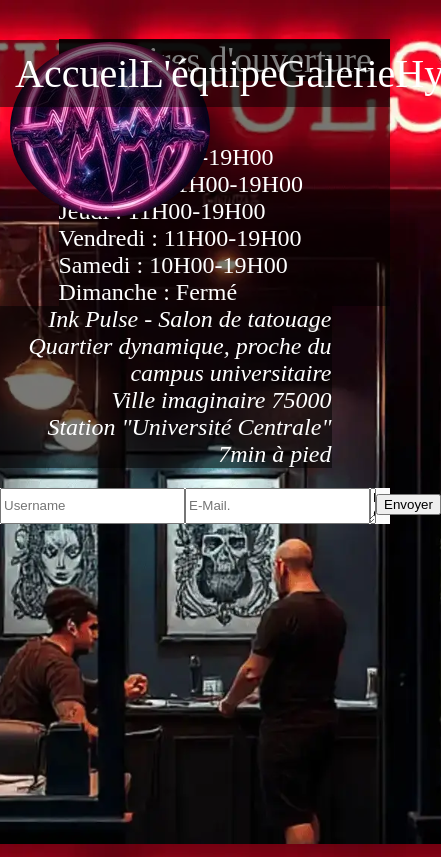
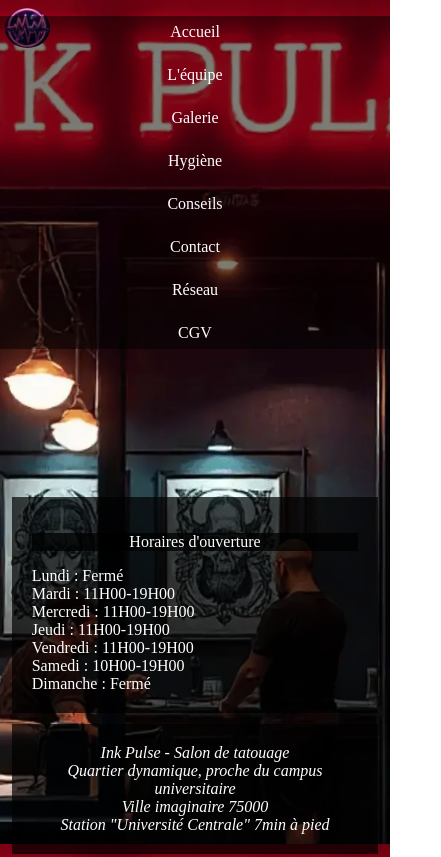
Before and after one commit to ChrystelleAlbina/Ink-Pulse, a plain HTML site: page contact.html in a window 390 px wide. Shown: the top 857 px of the page, 441 px wide, since content can reach past the window. Drawn offline with Linux system fonts and the light colour scheme.

Commit message:
Avant dernier changement

```diff
--- a/Ink.css
+++ b/Ink.css
@@ -44,6 +44,7 @@ li {
 a {
   color: white;
   text-decoration: none;
+  transition: all 0.3s ease;
 }
 
 .rencontre {
@@ -58,7 +59,7 @@ a {
 }
 footer {
   color: white;
-  position: fixed;
+  position: relative; /* Changer fixed en relative */
   bottom: 0;
   left: 0;
   right: 0;
@@ -114,6 +115,7 @@ img {
   width: 100%;
   height: auto;
   border-radius: 50%;
+  max-width: 100%; /* Évite le débordement */
 }
 
 /* Galerie */
@@ -180,40 +182,290 @@ img {
 
 /* contact */
 .horaires {
-  margin-top: 10%;
-  margin-left: 15%;
+  margin-top: 3%;
+  margin-left: auto;
+  margin-right: auto;
+  max-width: 800px; /* Ajouté pour limiter la largeur */
+  padding: 20px; /* Ajouté pour l'espacement interne */
   color: white;
   font-size: 1.5em;
-  background-color: rgba(0, 0, 0, 0.521);
+  background-color: rgba(0, 0, 0, 0.7);
 }
 address {
+  margin-top: 20px; /* Ajouté pour l'espacement */
+  margin-left: auto; /* Ajouté pour centrer */
+  margin-right: auto;
+  max-width: 800px; /* Ajouté pour limiter la largeur */
+  padding: 20px; /* Ajouté pour l'espacement interne */
   color: white;
   font-size: 1.5em;
-  margin-right: 15%;
-  background-color: rgba(0, 0, 0, 0.521);
-  text-align: right;
+  background-color: rgba(0, 0, 0, 0.7);
+  text-align: center; /* Changé de right à center */
 }
-.formulaire {
-  margin-top: 5%;
-  border-radius: 20px;
+
 .form {
   margin: 2% auto; /* Centre le formulaire horizontalement */
   max-width: 600px; /* Limite la largeur du formulaire */
   color: white;
-  font-size: 1.5em;
-  background-color: rgba(255, 255, 255, 0.986);
+  font-size: 1.2em;
+  background-color: rgba(0, 0, 0, 0.8); /* Fond plus opaque */
+  padding: 30px;
+  border-radius: 15px;
+  box-shadow: 0 0 20px rgba(255, 255, 255, 0.1); /* Ajoute une ombre légère */
   display: flex;
-  display: flex;
+  flex-direction: column;
+  gap: 20px; /* Espace entre les éléments du formulaire */
 }
 
-.parent {
-display: grid;
-grid-template-columns: repeat(5, 1fr);
-grid-template-rows: repeat(5, 1fr);
-grid-column-gap: 0px;
-grid-row-gap: 0px;
+/* Styles pour les inputs du formulaire */
+.form input,
+.form textarea {
+  width: 100%;
+  padding: 10px;
+  margin: 8px 0;
+  border: 1px solid rgba(255, 255, 255, 0.3);
+  border-radius: 5px;
+  background-color: rgba(255, 255, 255, 0.1);
+  color: white;
 }
-.hour { grid-area: 1 / 1 / 2 / 2; }
-.adresse { grid-area: 1 / 2 / 2 / 3; }
-.form { grid-area: 2 / 2 / 3 / 3; }
-.div4 { grid-area: 2 / 1 / 3 / 2; }
+
+/* Style pour le bouton du formulaire */
+.form button {
+  padding: 12px 25px;
+  background-color: #39ff14; /* Même couleur que votre titre néon */
+  color: black;
+  border: none;
+  border-radius: 5px;
+  cursor: pointer;
+  font-weight: bold;
+  transition: all 0.3s ease;
+}
+
+.form button:hover {
+  background-color: #2fcc11;
+  box-shadow: 0 0 10px #39ff14;
+}
+
+/* Style pour les labels */
+.form label {
+  font-weight: bold;
+  margin-bottom: 5px;
+}
+
+/* Style pour focus des inputs */
+.form input:focus,
+.form textarea:focus {
+  outline: none;
+  border-color: #39ff14;
+  box-shadow: 0 0 5px rgba(57, 255, 20, 0.5);
+}
+
+/* Media Queries pour Tablettes (768px à 1024px) */
+@media screen and (max-width: 1024px) {
+  ul {
+    font-size: 25px;
+    flex-wrap: wrap;
+    justify-content: center;
+    gap: 15px;
+  }
+
+  .logo {
+    width: 80px;
+    top: 2%;
+  }
+
+  .team,
+  .galerie {
+    margin-top: 20%;
+    grid-template-columns: repeat(2, 1fr);
+    gap: 4%;
+  }
+
+  .member1,
+  .member2,
+  .member3,
+  .member4,
+  .Bo,
+  .Charles,
+  .Victoria {
+    grid-column: auto;
+    grid-row: auto;
+  }
+
+  .titre_neon {
+    font-size: 2em;
+    margin-top: 15%;
+  }
+
+  .form {
+    max-width: 80%;
+  }
+}
+
+/* Media Queries pour Téléphones en mode paysage (480px à 767px) */
+@media screen and (max-width: 767px) {
+  nav.banner {
+    position: relative;
+    width: 100%;
+    top: auto;
+  }
+
+  ul {
+    font-size: 18px;
+    padding: 5px;
+  }
+
+  .logo {
+    width: 60px;
+    position: absolute;
+  }
+
+  .team,
+  .galerie {
+    margin-top: 25%;
+    grid-template-columns: 1fr;
+    gap: 20px;
+    padding: 10px;
+  }
+
+  .rencontre {
+    max-width: 90vw;
+    font-size: 20px;
+    margin: 15% 5%;
+  }
+
+  .titre_neon {
+    font-size: 1.5em;
+    margin-top: 20%;
+  }
+
+  .hygiene p,
+  .conseil p {
+    font-size: 1em;
+    padding: 10px;
+  }
+
+  .horaires,
+  address {
+    margin: 5%;
+    font-size: 1.2em;
+  }
+
+  .form {
+    max-width: 95%;
+    margin-top: 15%;
+    padding: 15px;
+  }
+
+  h2,
+  h3 {
+    font-size: 1.5em;
+  }
+
+  footer {
+    position: relative;
+    font-size: 0.8em;
+  }
+}
+
+/* Media Queries pour Téléphones en mode portrait (jusqu'à 479px) */
+@media screen and (max-width: 479px) {
+  nav.banner {
+    position: relative;
+    width: 100%;
+  }
+
+  ul {
+    flex-direction: column;
+    font-size: 16px;
+    padding: 2px;
+    text-align: center;
+  }
+
+  li {
+    margin: 5px 0;
+  }
+
+  .logo {
+    width: 50px;
+    top: 1%;
+    left: 5px;
+  }
+
+  .team,
+  .galerie {
+    margin-top: 30%;
+    grid-template-columns: 1fr;
+    gap: 15px;
+    padding: 5px;
+  }
+
+  .rencontre {
+    max-width: 95vw;
+    font-size: 18px;
+    margin: 20% 2.5%;
+    min-height: 60vh;
+  }
+
+  .titre_neon {
+    font-size: 1.2em;
+    margin-top: 25%;
+    padding: 10px;
+  }
+
+  .hygiene p,
+  .conseil p {
+    font-size: 0.9em;
+    padding: 8px;
+    margin: 5px;
+  }
+
+  .horaires,
+  address {
+    margin: 3%;
+    font-size: 1em;
+  }
+
+  .form {
+    max-width: 90%;
+    margin-top: 20%;
+    padding: 10px;
+  }
+
+  .form input,
+  .form textarea {
+    padding: 8px;
+    font-size: 14px;
+  }
+
+  .form button {
+    padding: 10px 20px;
+    font-size: 14px;
+  }
+
+  h2,
+  h3 {
+    font-size: 1.2em;
+    margin-top: 5%;
+  }
+
+  p {
+    font-size: 1em;
+  }
+
+  img {
+    max-width: 90%;
+    margin: 0 auto;
+  }
+
+  footer {
+    position: relative;
+    font-size: 0.7em;
+    padding: 5px;
+  }
+}
+
+main {
+  padding-top: 120px; /* Ajouter pour éviter le chevauchement avec la bannière fixe */
+  padding-bottom: 60px; /* Espace pour le footer */
+}
--- a/contact.html
+++ b/contact.html
@@ -50,7 +50,7 @@
             <div class="loader-shape-3"></div>
         </div>
         <div class="form">
-            <div class="formulaire">
+
 
                 <form class="form">
                 <input placeholder="Username" class="input" name="text" type="text">
```
